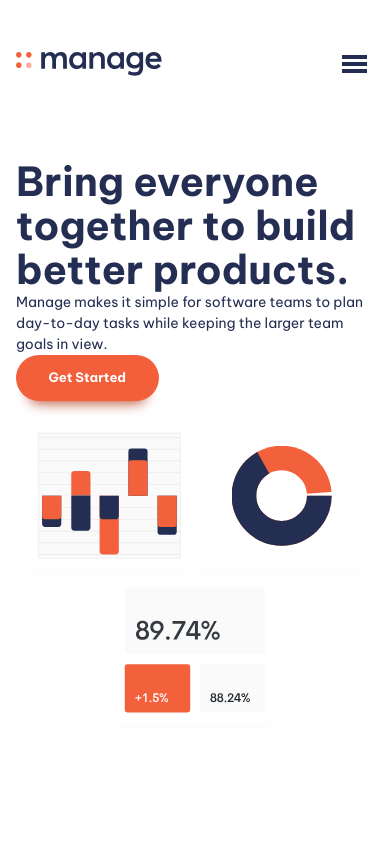
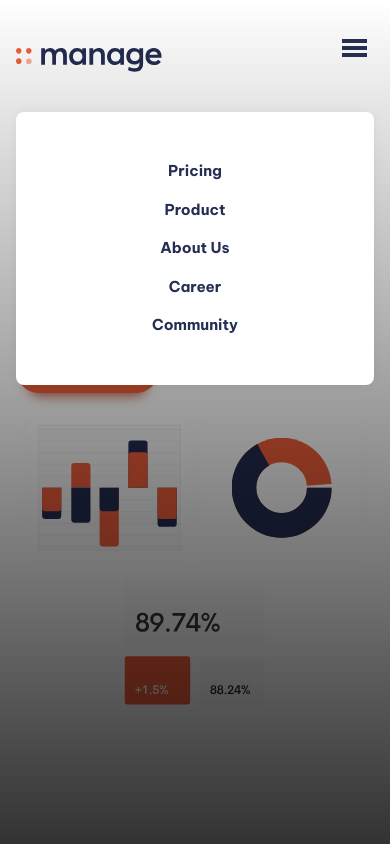
Before and after one commit to AmanRajvanshi/manage-frontendmentor, a website built with Vite: page index.html in a window 390 px wide. Both pictures are taken after a click on the button "Menu". Shown: the top 844 px of the page. Built offline with nearby package versions, Linux system fonts and the light colour scheme.

Commit message:
design complete

```diff
--- a/index.html
+++ b/index.html
@@ -18,7 +18,7 @@
       <div class="container">
         <div class="nav-wrapper">
           <a href="#"><img src="images/logo.svg" alt="manage" /></a>
-          <button class="mobile-nav-toggle" aria-controls="primary-navigation">
+          <button class="mobile-nav-toggle" aria-controls="primary-navigation" aria-expanded="false">
             <img
               class="icon-hamburger"
               src="images/icon-hamburger.svg"
@@ -33,13 +33,8 @@
             />
             <span class="visually-hidden">Menu</span>
           </button>
-          <nav class="primary-navigation">
-            <ul
-              role="list"
-              id="primary-navigation"
-              class="nav-list"
-              aria-label="primary"
-            >
+          <nav class="primary-navigation" id="primary-navigation">
+            <ul role="list" class="nav-list" aria-label="primary">
               <li><a href="#">Pricing</a></li>
               <li><a href="#">Product</a></li>
               <li><a href="#">About Us</a></li>
@@ -47,7 +42,7 @@
               <li><a href="#">Community</a></li>
             </ul>
           </nav>
-          <button class="button" style="display: none;">Get Started</button>
+          <button class="button | display-sm-none display-md-inline-flex">Get Started</button>
         </div>
       </div>
     </header>
--- a/main.js
+++ b/main.js
@@ -0,0 +1,11 @@
+const primaryHeader = document.querySelector('.primary-header');
+const navToggle = document.querySelector(".mobile-nav-toggle");
+const primaryNav = document.querySelector(".primary-navigation");
+
+navToggle.addEventListener("click", () => {
+  primaryNav.hasAttribute("data-visible")
+    ? navToggle.setAttribute("aria-expanded", false)
+    : navToggle.setAttribute("aria-expanded", true);
+  primaryNav.toggleAttribute("data-visible");
+  primaryHeader.toggleAttribute("data-overlay");
+});
--- a/style.css
+++ b/style.css
@@ -106,6 +106,148 @@ svg {
   }
 }
 
+.container {
+  --max-width: 1110px;
+  --padding: 1rem;
+
+  width: min(var(--max-width), 100% - var(--padding) * 2);
+  margin-inline: auto;
+}
+
+.even-columns {
+  display: grid;
+  gap: 1rem;
+}
+
+@media (min-width: 50em) {
+  .even-columns {
+    grid-auto-flow: column;
+    grid-auto-columns: 1fr;
+  }
+}
+
+/* general styling */
+body {
+  font-family: var(--ff-body);
+  font-size: var(--fs-body);
+  color: var(--clr-primary-400);
+}
+
+.button {
+  display: inline-flex;
+  text-decoration: none;
+  border: none;
+  border-radius: 100vmax;
+  padding: 1.25em 2.5em;
+  line-height: 1;
+  font-weight: var(--fw-bold);
+  font-size: var(--fs-button);
+  color: var(--clr-neutral-100);
+  background-color: var(--clr-accent-400);
+  cursor: pointer;
+  box-shadow: 0 1.125em 1em -1em var(--clr-accent-500);
+}
+
+.button[data-type="inverted"] {
+  background-color: var(--clr-neutral-100);
+  color: var(--clr-accent-400);
+}
+
+.button:hover,
+.button:focus-visible {
+  background-color: var(--clr-accent-300);
+}
+
+.button[data-type="inverted"]:hover,
+.button[data-type="inverted"]:focus-visible {
+  background-color: var(--clr-neutral-100);
+  color: var(--clr-accent-300);
+}
+
+/* navigation */
+
+.primary-header {
+  padding-top: var(--size-700);
+}
+
+.nav-wrapper {
+  display: flex;
+  align-items: center;
+  justify-content: space-between;
+}
+
+.mobile-nav-toggle {
+  display: none;
+}
+
+.nav-list {
+  font-size: var(--fs-nav);
+}
+
+.nav-list {
+  display: flex;
+  gap: clamp(var(--size-400), 5vw, var(--size-700));
+  font-weight: var(--fw-semi-bold);
+}
+
+.nav-list a {
+  text-decoration: none;
+  color: var(--clr-primary-400);
+}
+
+.nav-list a:hover,
+.nav-list a:focus {
+  color: var(--clr-accent-400);
+}
+
+@media (max-width: 50em) {
+  .primary-navigation {
+    display: none;
+    position: fixed;
+    max-width: 25rem;
+    margin-left: auto;
+    padding: var(--size-700);
+    inset: 7rem var(--size-400) auto;
+    background: var(--clr-neutral-100);
+    border-radius: var(--size-200);
+    box-shadow: 0 0 0.75em rgba(0, 0, 0, 0.05);
+  }
+
+  .primary-header[data-overlay]::before {
+    content: "";
+    position: fixed;
+    inset: 0;
+    background-image: linear-gradient(rgb(0 0 0 /0), rgb(0 0 0 /0.8));
+  }
+
+  .nav-list {
+    display: grid;
+    gap: var(--size-400);
+    text-align: center;
+    font-weight: var(--fw-bold);
+  }
+
+  .primary-navigation[data-visible] {
+    display: block;
+  }
+
+  .mobile-nav-toggle {
+    display: block;
+    position: fixed;
+    top: var(--size-600);
+    right: var(--size-400);
+    z-index: 100;
+    cursor: pointer;
+    background: transparent;
+    border: 0;
+    padding: 0.5em;
+  }
+}
+
+.mobile-nav-toggle .icon-close {
+  display: none;
+}
+
 /* utility classes */
 
 .visually-hidden {
@@ -204,94 +346,12 @@ svg {
 .padding-block-900 {
   padding-block: var(--size-900);
 }
-
-.container {
-  --max-width: 1110px;
-  --padding: 1rem;
-
-  width: min(var(--max-width), 100% - var(--padding) * 2);
-  margin-inline: auto;
-}
-
-.even-columns {
-  display: grid;
-  gap: 1rem;
+.display-sm-none {
+  display: none;
 }
 
 @media (min-width: 50em) {
-  .even-columns {
-    grid-auto-flow: column;
-    grid-auto-columns: 1fr;
+  .display-md-inline-flex {
+    display: inline-flex;
   }
 }
-
-/* general styling */
-body {
-  font-family: var(--ff-body);
-  font-size: var(--fs-body);
-  color: var(--clr-primary-400);
-}
-
-.button {
-  text-decoration: none;
-  border: none;
-  border-radius: 100vmax;
-  padding: 1.25em 2.5em;
-  line-height: 1;
-  font-weight: var(--fw-bold);
-  font-size: var(--fs-button);
-  color: var(--clr-neutral-100);
-  background-color: var(--clr-accent-400);
-  cursor: pointer;
-  box-shadow: 0 1.125em 1em -1em var(--clr-accent-500);
-}
-
-.button[data-type="inverted"] {
-  background-color: var(--clr-neutral-100);
-  color: var(--clr-accent-400);
-}
-
-.button:hover,
-.button:focus-visible {
-  background-color: var(--clr-accent-300);
-}
-
-.button[data-type="inverted"]:hover,
-.button[data-type="inverted"]:focus-visible {
-  background-color: var(--clr-neutral-100);
-  color: var(--clr-accent-300);
-}
-
-/* navigation */
-
-.primary-header {
-  margin-top: var(--size-700);
-}
-
-.nav-wrapper {
-  display: flex;
-  align-items: center;
-  justify-content: space-between;
-}
-
-.mobile-nav-toggle {
-  display: none;
-}
-
-@media (max-width: 50em) {
-  .primary-navigation {
-    display: none;
-  }
-
-  .mobile-nav-toggle {
-    display: block;
-    cursor: pointer;
-    background: transparent;
-    border: 0;
-    padding: 0.5em;
-  }
-}
-
-.mobile-nav-toggle .icon-close {
-  display: none;
-}
```
